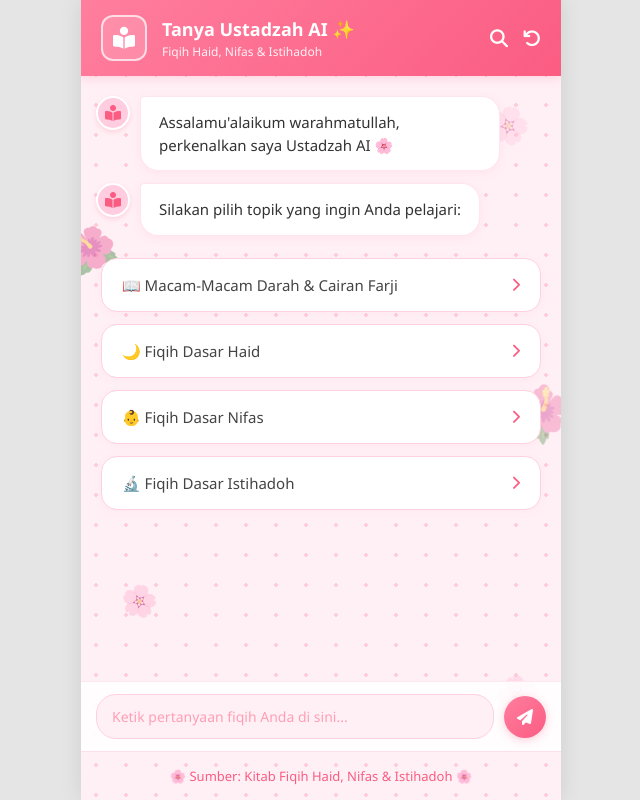
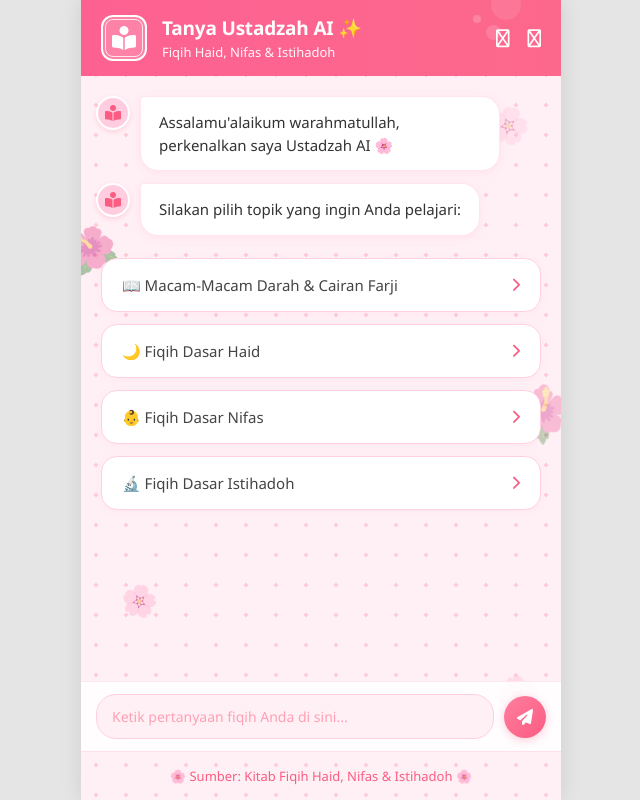
Before and after one commit to danbelajardanbelajar-blip/ustadzahai.my.id, a PHP site: page /tanya in a window 1280 px wide. Shown: the whole page, without its empty margins (319-959 px from the left). Run offline with PHP 8.4, Linux system fonts and the light colour scheme.

Commit message:
perbaikan ai

```diff
--- a/app/views/tanya.php
+++ b/app/views/tanya.php
@@ -2,6 +2,7 @@
 
     <!-- HEADER -->
     <div class="t-header">
+        <div class="t-header-circle-3"></div>
         <div class="t-header-logo-box">
             <i class="fas fa-book-reader"></i>
         </div>
@@ -10,8 +11,8 @@
             <div class="t-subtitle">Fiqih Haid, Nifas & Istihadoh</div>
         </div>
         <div class="t-header-actions">
-            <i class="fas fa-search"></i>
-            <i class="fas fa-undo"></i>
+            <i class="fas fa-search" style="font-weight: 300;"></i>
+            <i class="fas fa-undo" id="btn-reload" style="font-weight: 300; cursor: pointer;"></i>
         </div>
     </div>
 
--- a/css/tanya.css
+++ b/css/tanya.css
@@ -21,27 +21,72 @@ body {
 
 /* HEADER */
 .t-header {
-    background: linear-gradient(135deg, #ff7e9e, #fb5c82);
+    background: linear-gradient(90deg, #fd6192, #fc688b);
     padding: 15px 20px;
     display: flex;
     align-items: center;
     gap: 15px;
     z-index: 10;
-    box-shadow: 0 2px 10px rgba(251, 92, 130, 0.2);
+    position: relative;
+    overflow: hidden;
+    box-shadow: none;
+}
+
+.t-header::before, .t-header::after {
+    content: '';
+    position: absolute;
+    background: white;
+    border-radius: 50%;
+}
+
+.t-header::before {
+    width: 30px;
+    height: 30px;
+    top: -10px;
+    right: 40px;
+    opacity: 0.1;
+}
+
+.t-header::after {
+    width: 15px;
+    height: 15px;
+    top: 25px;
+    right: 60px;
+    opacity: 0.15;
+}
+
+.t-header-circle-3 {
+    position: absolute;
+    background: white;
+    border-radius: 50%;
+    width: 8px;
+    height: 8px;
+    top: 15px;
+    right: 80px;
+    opacity: 0.2;
 }
 
 .t-header-logo-box {
     width: 46px;
     height: 46px;
-    border: 2px solid rgba(255, 255, 255, 0.7);
+    background: rgba(255,255,255,0.2);
+    border: 2px solid white;
     border-radius: 12px;
+    position: relative;
     display: flex;
     justify-content: center;
     align-items: center;
-    background-color: rgba(255, 255, 255, 0.15);
-    font-size: 22px;
     color: white;
+    font-size: 24px;
     flex-shrink: 0;
+}
+
+.t-header-logo-box::after {
+    content: '';
+    position: absolute;
+    top: 2px; left: 2px; right: 2px; bottom: 2px;
+    border: 1px solid rgba(255,255,255,0.8);
+    border-radius: 8px;
 }
 
 .t-header-info {
@@ -49,22 +94,25 @@ body {
 }
 
 .t-title {
-    font-size: 18px;
-    font-weight: bold;
+    font-size: 19px;
+    font-weight: 700;
     margin: 0 0 2px 0;
     color: white;
+    letter-spacing: -0.2px;
 }
 
 .t-subtitle {
-    font-size: 12px;
-    color: rgba(255, 255, 255, 0.9);
+    font-size: 13px;
+    color: rgba(255, 255, 255, 0.95);
+    font-weight: 400;
 }
 
 .t-header-actions {
     display: flex;
-    gap: 15px;
+    gap: 18px;
     color: white;
     font-size: 18px;
+    z-index: 2;
 }
 
 .t-header-actions i {
--- a/js/tanya.js
+++ b/js/tanya.js
@@ -64,7 +64,12 @@ document.addEventListener('DOMContentLoaded', () => {
             `;
         }
 
-        chatArea.appendChild(msgRow);
+        const optsList = document.querySelector('.t-options-list');
+        if (optsList) {
+            chatArea.insertBefore(msgRow, optsList);
+        } else {
+            chatArea.appendChild(msgRow);
+        }
         chatArea.scrollTop = chatArea.scrollHeight;
     }
 
@@ -82,7 +87,12 @@ document.addEventListener('DOMContentLoaded', () => {
                 </div>
             </div>
         `;
-        chatArea.appendChild(msgRow);
+        const optsList = document.querySelector('.t-options-list');
+        if (optsList) {
+            chatArea.insertBefore(msgRow, optsList);
+        } else {
+            chatArea.appendChild(msgRow);
+        }
         chatArea.scrollTop = chatArea.scrollHeight;
     }
 
@@ -134,9 +144,7 @@ document.addEventListener('DOMContentLoaded', () => {
     optionsList.forEach(opt => {
         opt.addEventListener('click', (e) => {
             e.preventDefault();
-            // remove emoji from text, e.g. "📖 Macam-Macam Darah & Cairan Farji"
             let rawText = opt.querySelector('.t-option-text').innerText;
-            // A simple split by space and take the rest if there's an emoji
             let words = rawText.split(' ');
             if (words[0].length <= 2 || /\p{Emoji}/u.test(words[0])) {
                 words.shift();
@@ -148,4 +156,45 @@ document.addEventListener('DOMContentLoaded', () => {
         });
     });
 
+    const btnReload = document.getElementById('btn-reload');
+    if (btnReload) {
+        btnReload.addEventListener('click', () => {
+            // Remove all message rows
+            const messageRows = chatArea.querySelectorAll('.t-msg-row');
+            messageRows.forEach(row => row.remove());
+
+            // Get the options list to insert before it
+            const optsList = document.querySelector('.t-options-list');
+
+            // Re-create initial messages
+            const msg1 = document.createElement('div');
+            msg1.className = 't-msg-row';
+            msg1.innerHTML = `
+                <div class="t-avatar"><i class="fas fa-book-reader"></i></div>
+                <div class="t-msg t-msg-ai">
+                    <div class="t-bubble">Assalamu'alaikum warahmatullah, perkenalkan saya Ustadzah AI 🌸</div>
+                </div>
+            `;
+
+            const msg2 = document.createElement('div');
+            msg2.className = 't-msg-row';
+            msg2.innerHTML = `
+                <div class="t-avatar"><i class="fas fa-book-reader"></i></div>
+                <div class="t-msg t-msg-ai">
+                    <div class="t-bubble">Silakan pilih topik yang ingin Anda pelajari:</div>
+                </div>
+            `;
+
+            if (optsList) {
+                chatArea.insertBefore(msg1, optsList);
+                chatArea.insertBefore(msg2, optsList);
+            } else {
+                chatArea.appendChild(msg1);
+                chatArea.appendChild(msg2);
+            }
+
+            chatArea.scrollTop = 0;
+        });
+    }
+
 });
```
